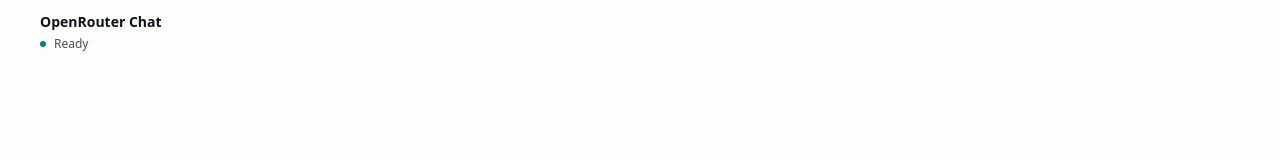
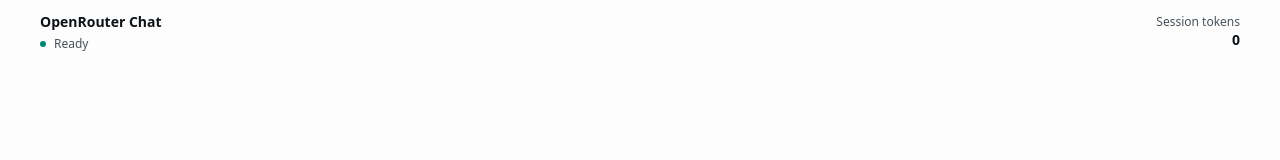
Before and after one commit to season179/ai-sdk-tool-search, a Next.js app: page / in a window 1280 px wide. Shown: the top 160 px of the page. Built offline with nearby package versions, Linux system fonts and the light colour scheme.

Commit message:
Show session token usage

```diff
--- a/app/api/chat/route.ts
+++ b/app/api/chat/route.ts
@@ -2,10 +2,9 @@
 import { createAgentUIStreamResponse, smoothStream, ToolLoopAgent, type UIMessage } from "ai";
 
 import { mockToolCount, mockTools } from "@/lib/mock-tools";
+import { type ChatMessageMetadata, toTokenUsage } from "@/lib/token-usage";
 
 export const maxDuration = 30;
-
-const SYSTEM_PROMPT = "Be friendly, concise, and helpful.";
 
 class MissingEnvironmentVariableError extends Error {
   constructor(readonly variableName: "OPENROUTER_API_KEY" | "OPENROUTER_DEFAULT_MODEL") {
@@ -34,10 +33,10 @@
 }
 
 export async function POST(req: Request) {
-  let messages: UIMessage[];
+  let messages: UIMessage<ChatMessageMetadata>[];
 
   try {
-    const body: { messages?: UIMessage[] } = await req.json();
+    const body: { messages?: UIMessage<ChatMessageMetadata>[] } = await req.json();
 
     if (!Array.isArray(body.messages)) {
       return Response.json(
@@ -58,7 +57,6 @@
     const tools = mockTools;
 
     const agent = new ToolLoopAgent({
-      // instructions: SYSTEM_PROMPT,
       model: openrouter.chat(model),
       tools,
     });
@@ -75,6 +73,15 @@
         "x-mock-tools": String(mockToolCount),
         "x-total-tools": String(Object.keys(tools).length),
         "x-openrouter-model": model,
+      },
+      messageMetadata({ part }) {
+        if (part.type !== "finish") {
+          return undefined;
+        }
+
+        return {
+          tokenUsage: toTokenUsage(part.totalUsage),
+        };
       },
       onError(error) {
         console.error("Chat stream failed", error);
--- a/app/page.tsx
+++ b/app/page.tsx
@@ -1,9 +1,9 @@
 "use client";
 
 import { useChat } from "@ai-sdk/react";
-import { DefaultChatTransport } from "ai";
+import { DefaultChatTransport, type UIMessage } from "ai";
 import { AlertCircle } from "lucide-react";
-import { Fragment, useCallback, useEffect, useRef, useState } from "react";
+import { Fragment, useCallback, useEffect, useMemo, useRef, useState } from "react";
 
 import {
   Conversation,
@@ -19,19 +19,35 @@
   PromptInputTextarea,
 } from "@/components/ai-elements/prompt-input";
 import { Button } from "@/components/ui/button";
+import {
+  type ChatMessageMetadata,
+  formatTokenCount,
+  getTokenUsage,
+  sumTokenUsages,
+} from "@/lib/token-usage";
 
 const BUSY_STATUSES = new Set(["submitted", "streaming"]);
+type ChatMessage = UIMessage<ChatMessageMetadata>;
 
 export default function ChatPage() {
   const [input, setInput] = useState("");
   const contentRef = useRef<HTMLDivElement>(null);
   const inputRef = useRef<HTMLTextAreaElement>(null);
-  const { messages, sendMessage, status, error, stop, regenerate } = useChat({
+  const { messages, sendMessage, status, error, stop, regenerate } = useChat<ChatMessage>({
     transport: new DefaultChatTransport({ api: "/api/chat" }),
   });
 
   const isBusy = BUSY_STATUSES.has(status);
   const canSubmit = input.trim().length > 0 && !isBusy;
+  const sessionTokenUsage = useMemo(
+    () =>
+      sumTokenUsages(
+        messages
+          .filter((message) => message.role === "assistant")
+          .map((message) => getTokenUsage(message.metadata)),
+      ),
+    [messages],
+  );
 
   const focusInput = useCallback(() => {
     requestAnimationFrame(() => {
@@ -87,6 +103,12 @@
               <span aria-hidden="true" className="size-1.5 rounded-full bg-primary" />
               <span>{isBusy ? "Responding" : "Ready"}</span>
             </div>
+          </div>
+          <div className="shrink-0 text-right">
+            <p className="text-xs text-muted-foreground">Session tokens</p>
+            <p className="tabular-nums text-sm font-semibold text-foreground">
+              {formatTokenCount(sessionTokenUsage.totalTokens)}
+            </p>
           </div>
         </div>
       </header>
--- /dev/null
+++ b/lib/token-usage.ts
@@ -0,0 +1,83 @@
+import type { LanguageModelUsage } from "ai";
+
+export type TokenUsage = {
+  inputTokens?: number;
+  outputTokens?: number;
+  reasoningTokens?: number;
+  cachedInputTokens?: number;
+  totalTokens?: number;
+};
+
+export type ChatMessageMetadata = {
+  tokenUsage?: TokenUsage;
+};
+
+export function toTokenUsage(usage: LanguageModelUsage): TokenUsage {
+  return compactTokenUsage({
+    inputTokens: usage.inputTokens,
+    outputTokens: usage.outputTokens,
+    reasoningTokens: usage.outputTokenDetails.reasoningTokens ?? usage.reasoningTokens,
+    cachedInputTokens: usage.inputTokenDetails.cacheReadTokens ?? usage.cachedInputTokens,
+    totalTokens: usage.totalTokens,
+  });
+}
+
+export function getTokenUsage(metadata: unknown): TokenUsage | undefined {
+  if (!isRecord(metadata) || !isRecord(metadata.tokenUsage)) {
+    return undefined;
+  }
+
+  return compactTokenUsage({
+    inputTokens: readTokenCount(metadata.tokenUsage.inputTokens),
+    outputTokens: readTokenCount(metadata.tokenUsage.outputTokens),
+    reasoningTokens: readTokenCount(metadata.tokenUsage.reasoningTokens),
+    cachedInputTokens: readTokenCount(metadata.tokenUsage.cachedInputTokens),
+    totalTokens: readTokenCount(metadata.tokenUsage.totalTokens),
+  });
+}
+
+export function sumTokenUsages(usages: Iterable<TokenUsage | undefined>): TokenUsage {
+  let total: TokenUsage = {};
+
+  for (const usage of usages) {
+    if (!usage) {
+      continue;
+    }
+
+    total = {
+      inputTokens: addTokenCounts(total.inputTokens, usage.inputTokens),
+      outputTokens: addTokenCounts(total.outputTokens, usage.outputTokens),
+      reasoningTokens: addTokenCounts(total.reasoningTokens, usage.reasoningTokens),
+      cachedInputTokens: addTokenCounts(total.cachedInputTokens, usage.cachedInputTokens),
+      totalTokens: addTokenCounts(total.totalTokens, usage.totalTokens),
+    };
+  }
+
+  return total;
+}
+
+export function formatTokenCount(value: number | undefined) {
+  return new Intl.NumberFormat("en-US").format(value ?? 0);
+}
+
+function compactTokenUsage(usage: TokenUsage): TokenUsage {
+  return Object.fromEntries(
+    Object.entries(usage).filter((entry): entry is [keyof TokenUsage, number] => {
+      const value = entry[1];
+
+      return typeof value === "number" && Number.isFinite(value);
+    }),
+  );
+}
+
+function addTokenCounts(first: number | undefined, second: number | undefined): number | undefined {
+  return first == null && second == null ? undefined : (first ?? 0) + (second ?? 0);
+}
+
+function readTokenCount(value: unknown): number | undefined {
+  return typeof value === "number" && Number.isFinite(value) ? value : undefined;
+}
+
+function isRecord(value: unknown): value is Record<string, unknown> {
+  return typeof value === "object" && value !== null;
+}
```
